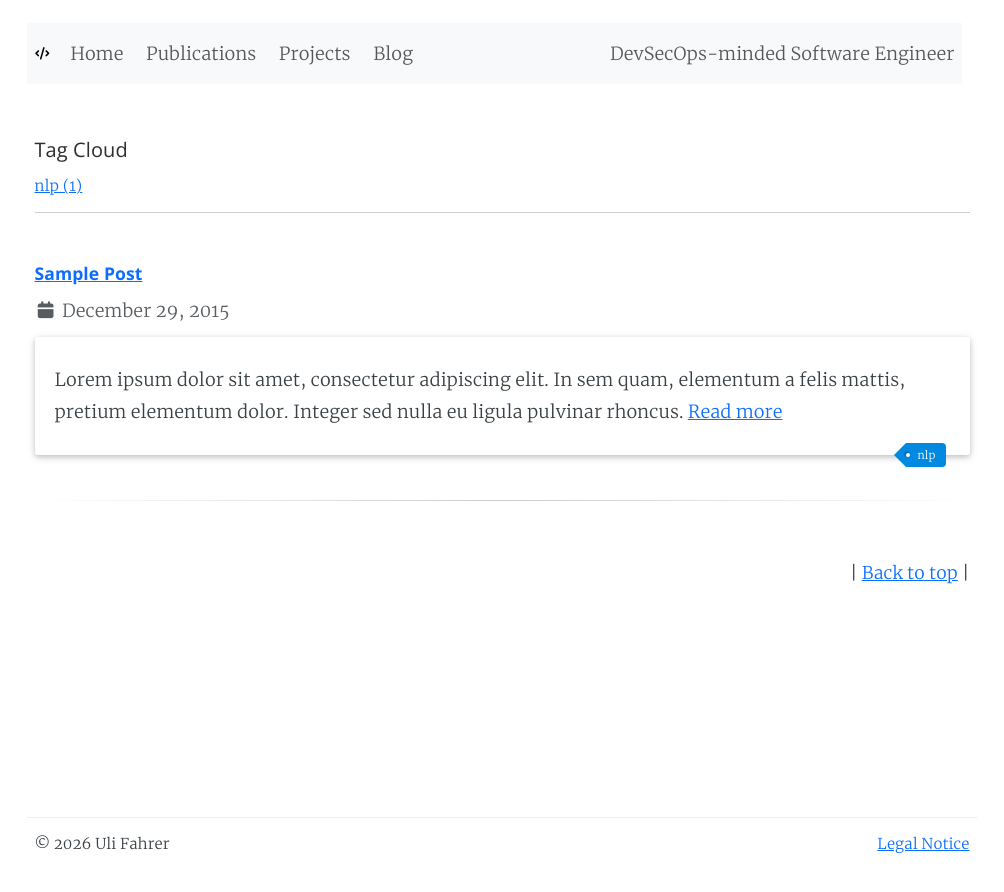
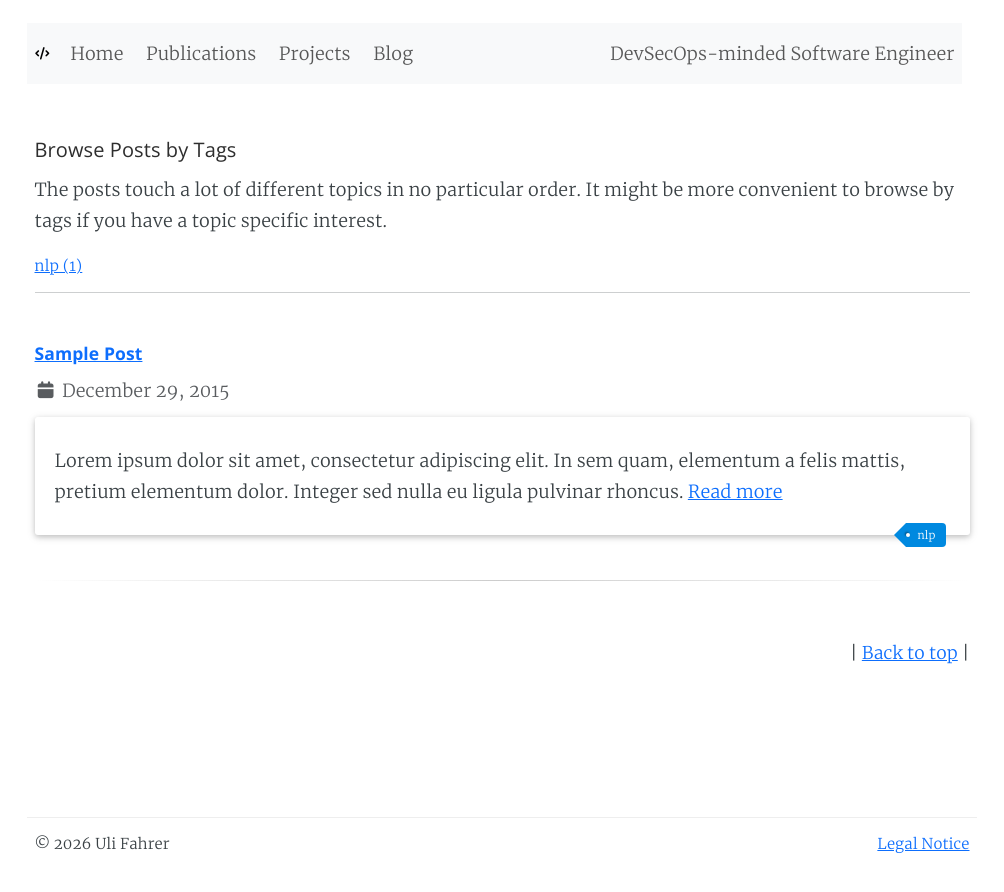
Before and after one commit to Tooa/tooa.github.io, a Jekyll site: the page built from blog/index.html, in a window 1280 px wide. Shown: the top 892 px of the page, without its empty margins (138-1142 px from the left). Built offline with Jekyll 4.4.1, drawn with Linux system fonts in a browser that asks for light colours.

Commit message:
feat(blog): rename tag cloud

```diff
--- a/_layouts/blog-overview.html
+++ b/_layouts/blog-overview.html
@@ -4,7 +4,9 @@ layout: default
 
 <div class="row">
 	<div class="col-md-12">
-		<h2>Tag Cloud</h2>
+		<h2>Browse Posts by Tags</h2>
+		<p>The posts touch a lot of different topics in no particular order. It might be more convenient to browse by tags if you have a topic specific interest.</p>
+
 		{% include tag-cloud.html %}
 
 		<hr class="py-3"/>
```
